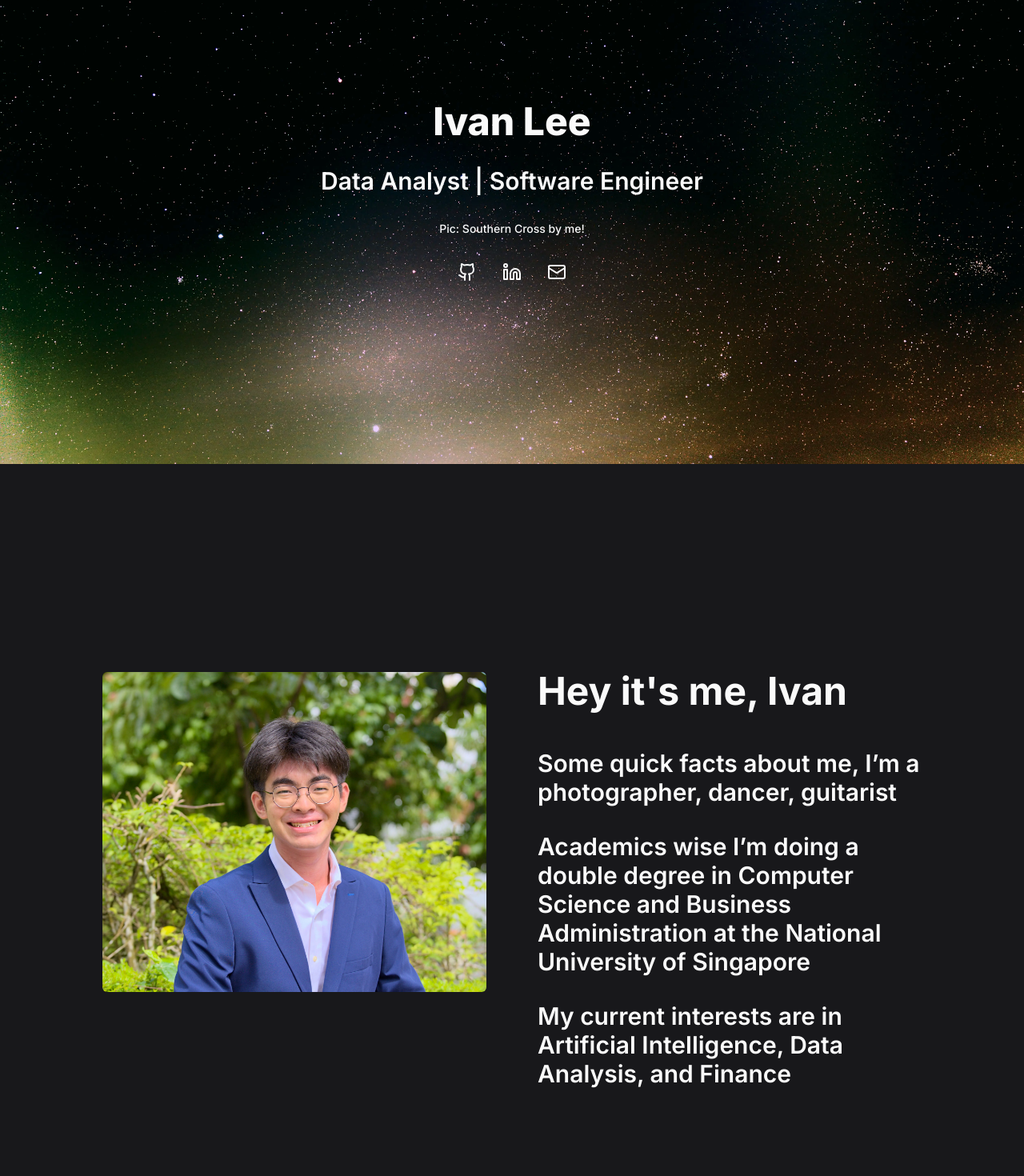
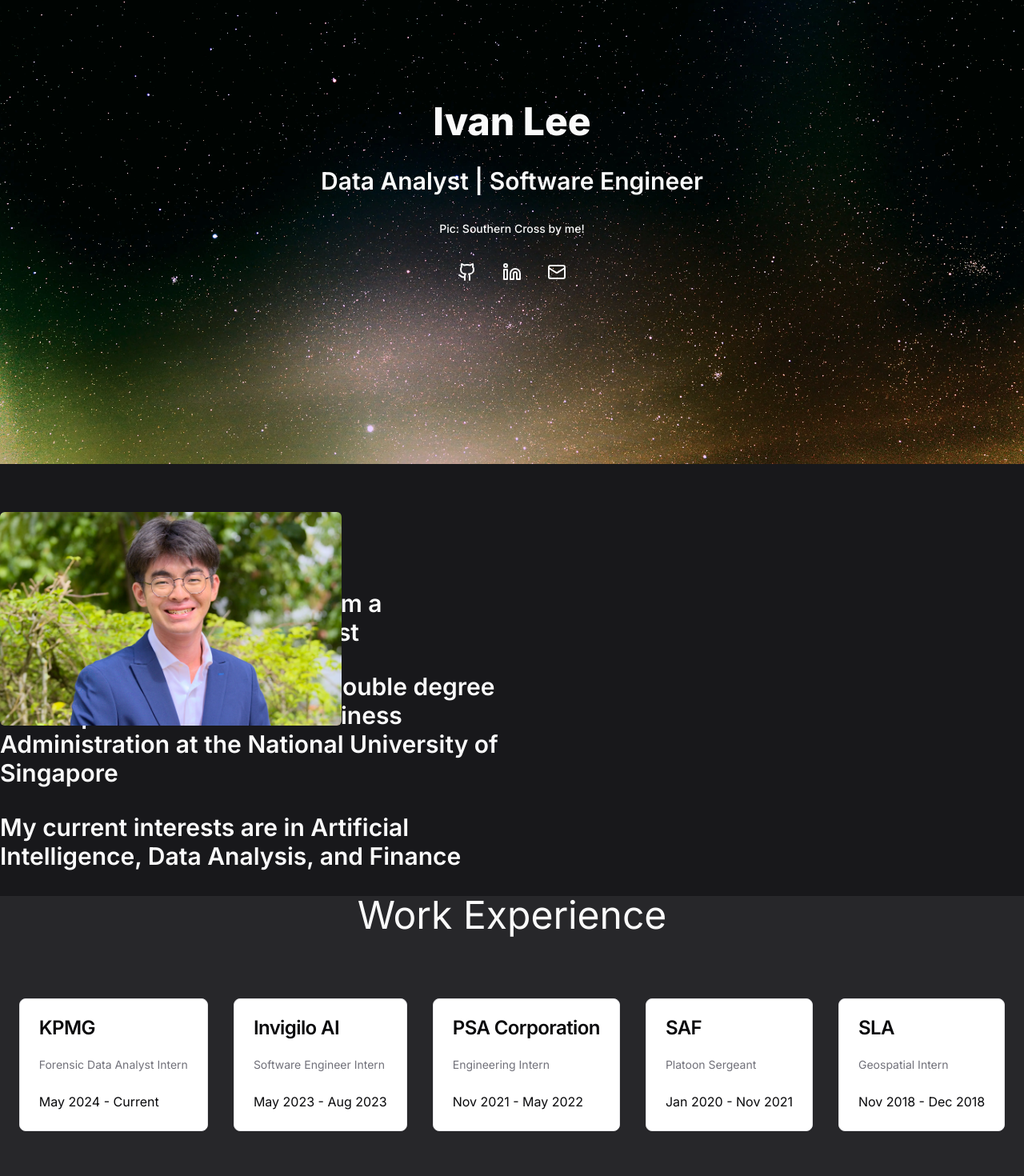
Before and after one commit to ivanleekk/ivan-website-v2, a Next.js app: page / in a window 1280 px wide. Shown: the part 220-1690 px from the top of the page at 80% size. Before the commit the page ends 1660 px from the top, so only its background shows below. Built offline with nearby package versions, Linux system fonts and the light colour scheme.

Commit message:
Change background image code

```diff
--- a/src/app/first-section.tsx
+++ b/src/app/hero-section.tsx
@@ -1,14 +1,15 @@
 import { Github, Linkedin, Mail} from "lucide-react";
 import Link from "next/link";
 
-export default function FirstSection() {
+export default function HeroSection() {
     // noinspection XmlDeprecatedElement
     return (
-        <div id={'home'} className=" flex-col justify-center items-center inline-flex gap-8 w-screen h-screen">
-            <div className=" text-5xl font-extrabold ">Ivan Lee
+        <div id={'home'} className=" flex-col justify-center items-center text-center flex gap-8 w-screen h-screen">
+            <div className="text-5xl font-extrabold ">
+                Ivan Lee
             </div>
             <div
-                className=" text-3xl font-semibold ">Data
+                className="text-3xl font-semibold ">Data
                 Analyst | Software Engineer
             </div>
             <div
--- a/src/app/intro-section.tsx
+++ b/src/app/intro-section.tsx
@@ -3,11 +3,13 @@ import intro_profile from "/public/intro-profile.webp";
 
 export default function IntroSection() {
     return (
-        <div id={'about'} className={'flex flex-row justify-between max-w-5xl mx-auto h-screen items-center'}>
-            <div className={'h-[50vh] inline-flex gap-16'}>
-                <div className={'relative w-1/2'}>
-                    <Image src={intro_profile} alt={'profile pic'} fill={true} className={'object-cover rounded-md'}/>
-                </div>
+        <div id={'about'} className={'static'}>
+            <div className={'flex gap-16'}>
+                    <div className={'absolute h-1/3 w-1/3'}>
+                        <Image src={intro_profile} alt={'profile pic'} fill={true}
+                               className={'object-cover rounded-md'} placeholder={'blur'}/>
+                    </div>
+
                 <div className={'w-1/2'}>
                     {/* eslint-disable-next-line react/no-unescaped-entities */}
                     <div className={'text-5xl font-bold mb-12'}>Hey it's me, Ivan</div>
--- a/src/app/page.tsx
+++ b/src/app/page.tsx
@@ -1,13 +1,17 @@
 import Header from "@/components/header";
-import FirstSection from "@/app/first-section";
+import HeroSection from "@/app/hero-section";
 import IntroSection from "@/app/intro-section";
+import ResumeSection from "@/app/resume-section";
+import Background from "@/components/background";
 
 export default function Page() {
-  return (
-      <div className={" background bg-[url('/astro-bg.webp')] bg-cover w-screen h-screen"}>
-          <Header/>
-          <FirstSection/>
-          <IntroSection/>
-      </div>
-  );
+    return (
+        <div>
+            <Background/>
+            <Header/>
+            <HeroSection/>
+            <IntroSection/>
+            <ResumeSection/>
+        </div>
+    );
 }
--- /dev/null
+++ b/src/app/resume-section.tsx
@@ -0,0 +1,32 @@
+import WorkEducationCard from "@/components/work-education-card";
+
+export default function ResumeSection() {
+    return (
+        <div className={'flex flex-col items-center pb-[25vh] bg-zinc-800'}>
+            <div>
+                <div className={'text-5xl text-center'}>Work Experience</div>
+                <div className={'flex content-start items-start justify-center flex-wrap gap-8 mt-20'}>
+                    <WorkEducationCard companyOrDegree={'KPMG'} jobTitleOrSchool={'Forensic Data Analyst Intern'}
+                                       startDate={'May 2024'} endDate={'Current'}/>
+                    <WorkEducationCard companyOrDegree={'Invigilo AI'} jobTitleOrSchool={'Software Engineer Intern'}
+                                       startDate={'May 2023'} endDate={'Aug 2023'}/>
+                    <WorkEducationCard companyOrDegree={'PSA Corporation'} jobTitleOrSchool={'Engineering Intern'}
+                                       startDate={'Nov 2021'} endDate={'May 2022'}/>
+                    <WorkEducationCard companyOrDegree={'SAF'} jobTitleOrSchool={'Platoon Sergeant'}
+                                       startDate={'Jan 2020'} endDate={'Nov 2021'}/>
+                    <WorkEducationCard companyOrDegree={'SLA'} jobTitleOrSchool={'Geospatial Intern'}
+                                       startDate={'Nov 2018'} endDate={'Dec 2018'}/>
+                </div>
+            </div>
+            <div className={"mt-40"}>
+                <div className={'text-5xl text-center'}>Education</div>
+                <div className={'flex content-start items-start justify-center flex-wrap gap-8 mt-20'}>
+                    <WorkEducationCard companyOrDegree={'Computer Science'} jobTitleOrSchool={'National University of Singapore (NUS)'}
+                                       startDate={'Aug 2022'} endDate={'Current'}/>
+                    <WorkEducationCard companyOrDegree={'Business Administration'} jobTitleOrSchool={'National University of Singapore (NUS)'}
+                                       startDate={'Aug 2022'} endDate={'Current'}/>
+                </div>
+            </div>
+        </div>
+    )
+}
--- /dev/null
+++ b/src/components/background.tsx
@@ -0,0 +1,17 @@
+import Image from 'next/image'
+import astrobg from '../../public/astro-bg.webp'
+import LazyImage from "@/components/ui/lazy-image";
+
+export default function Background() {
+    return (
+        <div className={'absolute h-screen w-screen overflow-hidden z-[-1]'}>
+            <LazyImage
+                alt="Stars in the night sky"
+                src={astrobg}
+                placeholder="blur"
+                quality={100}
+                fill={true}
+            />
+        </div>
+    )
+}
--- /dev/null
+++ b/src/components/ui/card.tsx
@@ -0,0 +1,79 @@
+import * as React from "react"
+
+import { cn } from "@/lib/utils"
+
+const Card = React.forwardRef<
+  HTMLDivElement,
+  React.HTMLAttributes<HTMLDivElement>
+>(({ className, ...props }, ref) => (
+  <div
+    ref={ref}
+    className={cn(
+      "rounded-lg border bg-card text-card-foreground shadow-sm",
+      className
+    )}
+    {...props}
+  />
+))
+Card.displayName = "Card"
+
+const CardHeader = React.forwardRef<
+  HTMLDivElement,
+  React.HTMLAttributes<HTMLDivElement>
+>(({ className, ...props }, ref) => (
+  <div
+    ref={ref}
+    className={cn("flex flex-col space-y-1.5 p-6", className)}
+    {...props}
+  />
+))
+CardHeader.displayName = "CardHeader"
+
+const CardTitle = React.forwardRef<
+  HTMLParagraphElement,
+  React.HTMLAttributes<HTMLHeadingElement>
+>(({ className, ...props }, ref) => (
+  <h3
+    ref={ref}
+    className={cn(
+      "text-2xl font-semibold leading-none tracking-tight",
+      className
+    )}
+    {...props}
+  />
+))
+CardTitle.displayName = "CardTitle"
+
+const CardDescription = React.forwardRef<
+  HTMLParagraphElement,
+  React.HTMLAttributes<HTMLParagraphElement>
+>(({ className, ...props }, ref) => (
+  <p
+    ref={ref}
+    className={cn("text-sm text-muted-foreground", className)}
+    {...props}
+  />
+))
+CardDescription.displayName = "CardDescription"
+
+const CardContent = React.forwardRef<
+  HTMLDivElement,
+  React.HTMLAttributes<HTMLDivElement>
+>(({ className, ...props }, ref) => (
+  <div ref={ref} className={cn("p-6 pt-0", className)} {...props} />
+))
+CardContent.displayName = "CardContent"
+
+const CardFooter = React.forwardRef<
+  HTMLDivElement,
+  React.HTMLAttributes<HTMLDivElement>
+>(({ className, ...props }, ref) => (
+  <div
+    ref={ref}
+    className={cn("flex items-center p-6 pt-0", className)}
+    {...props}
+  />
+))
+CardFooter.displayName = "CardFooter"
+
+export { Card, CardHeader, CardFooter, CardTitle, CardDescription, CardContent }
--- /dev/null
+++ b/src/components/ui/lazy-image.tsx
@@ -0,0 +1,22 @@
+'use client';
+import React, { useState } from 'react';
+import Image from 'next/image';
+
+const LazyImage = ({ src, ...props }) => {
+    const [isReady, setIsReady] = useState(false);
+
+    const onLoadCallback = () => {
+        setIsReady(true);
+    };
+
+    return (
+        <Image
+            objectFit='cover'
+            src={src}
+            {...props}
+            onLoad={onLoadCallback}
+        />
+    );
+};
+
+export default LazyImage;
--- /dev/null
+++ b/src/components/work-education-card.tsx
@@ -0,0 +1,43 @@
+import {
+    Card,
+    CardContent,
+    CardDescription,
+    CardFooter,
+    CardHeader,
+    CardTitle,
+} from "@/components/ui/card"
+
+
+type WorkCardProps = {
+    companyOrDegree: string;
+    jobTitleOrSchool: string;
+    startDate: string;
+    endDate: string;
+};
+
+
+/**
+ * @param companyOrDegree
+ * @param jobTitleOrSchool
+ * @param startDate
+ * @param endDate
+ */
+export default function WorkEducationCard({companyOrDegree, jobTitleOrSchool, startDate, endDate}:WorkCardProps) {
+    return (
+        <Card>
+            <CardHeader>
+                <CardTitle>
+                    {companyOrDegree}
+                </CardTitle>
+            </CardHeader>
+            <CardContent>
+                <CardDescription>
+                    {jobTitleOrSchool}
+                </CardDescription>
+            </CardContent>
+            <CardFooter>
+                <p>{startDate} - {endDate}</p>
+            </CardFooter>
+        </Card>
+    );
+}
```
